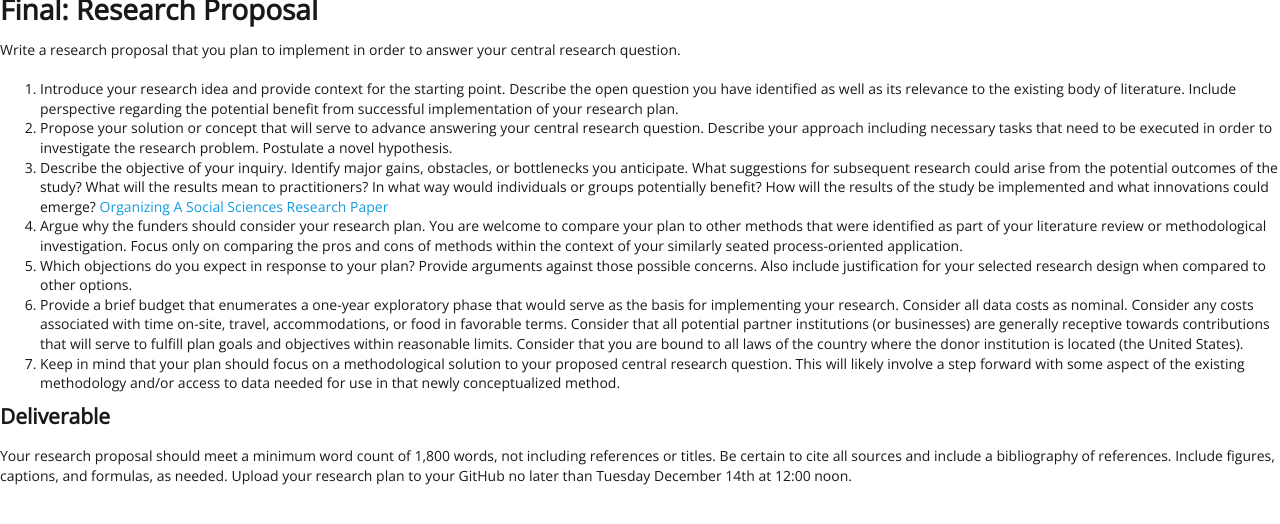
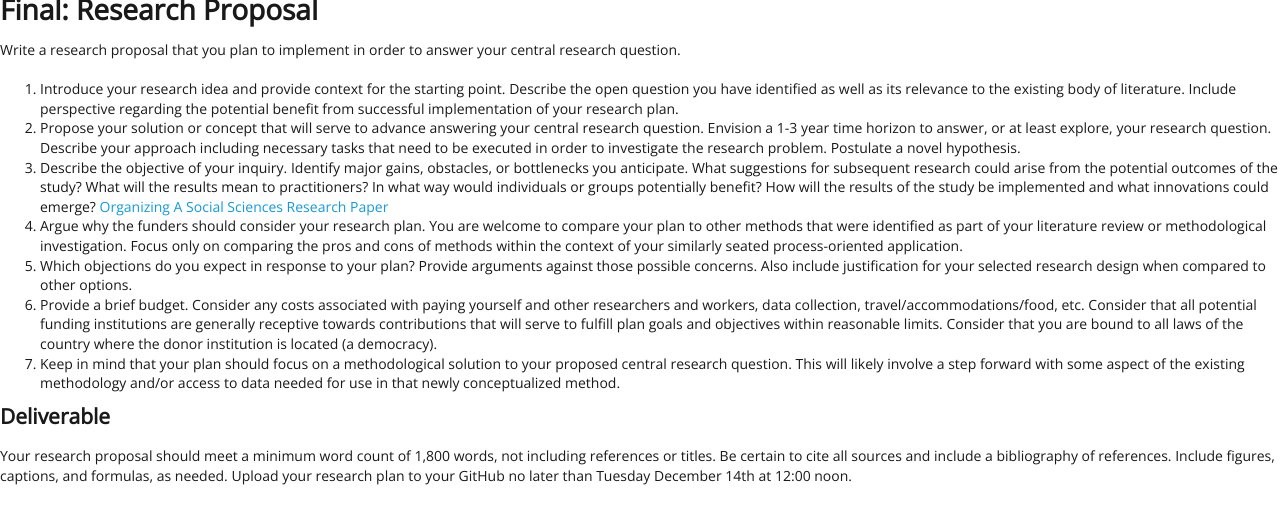
Before and after one commit to EMBrewer/dat150, a Jekyll site: the page built from _posts/2021-09-10-Final.md, in a window 1280 px wide. Shown: the top 524 px of the page. Built offline with Jekyll 4.4.1, drawn with Linux system fonts in a browser that asks for light colours; our own code applies the rules of GitHub Pages for plain Markdown files.

Commit message:
Update 2021-09-10-Final.md

```diff
--- a/_posts/2021-09-10-Final.md
+++ b/_posts/2021-09-10-Final.md
@@ -3,11 +3,11 @@
 Write a research proposal that you plan to implement in order to answer your central research question.
 
 1. Introduce your research idea and provide context for the starting point. Describe the open question you have identified as well as its relevance to the existing body of literature. Include perspective regarding the potential benefit from successful implementation of your research plan.
-2. Propose your solution or concept that will serve to advance answering your central research question. Describe your approach including necessary tasks that need to be executed in order to investigate the research problem. Postulate a novel hypothesis.
+2. Propose your solution or concept that will serve to advance answering your central research question. Envision a 1-3 year time horizon to answer, or at least explore, your research question. Describe your approach including necessary tasks that need to be executed in order to investigate the research problem. Postulate a novel hypothesis.
 3. Describe the objective of your inquiry. Identify major gains, obstacles, or bottlenecks you anticipate. What suggestions for subsequent research could arise from the potential outcomes of the study? What will the results mean to practitioners? In what way would individuals or groups potentially benefit? How will the results of the study be implemented and what innovations could emerge? [Organizing A Social Sciences Research Paper](https://libguides.usc.edu/writingguide/researchproposal)
 4. Argue why the funders should consider your research plan. You are welcome to compare your plan to other methods that were identified as part of your literature review or methodological investigation. Focus only on comparing the pros and cons of methods within the context of your similarly seated process-oriented application.
 5. Which objections do you expect in response to your plan? Provide arguments against those possible concerns. Also include justification for your selected research design when compared to other options.
-6. Provide a brief budget that enumerates a one-year exploratory phase that would serve as the basis for implementing your research. Consider all data costs as nominal. Consider any costs associated with time on-site, travel, accommodations, or food in favorable terms. Consider that all potential partner institutions (or businesses) are generally receptive towards contributions that will serve to fulfill plan goals and objectives within reasonable limits. Consider that you are bound to all laws of the country where the donor institution is located (the United States).
+6. Provide a brief budget. Consider any costs associated with paying yourself and other researchers and workers, data collection, travel/accommodations/food, etc. Consider that all potential funding institutions are generally receptive towards contributions that will serve to fulfill plan goals and objectives within reasonable limits. Consider that you are bound to all laws of the country where the donor institution is located (a democracy).
 7. Keep in mind that your plan should focus on a methodological solution to your proposed central research question. This will likely involve a step forward with some aspect of the existing methodology and/or access to data needed for use in that newly conceptualized method.
 
 ## Deliverable
```
